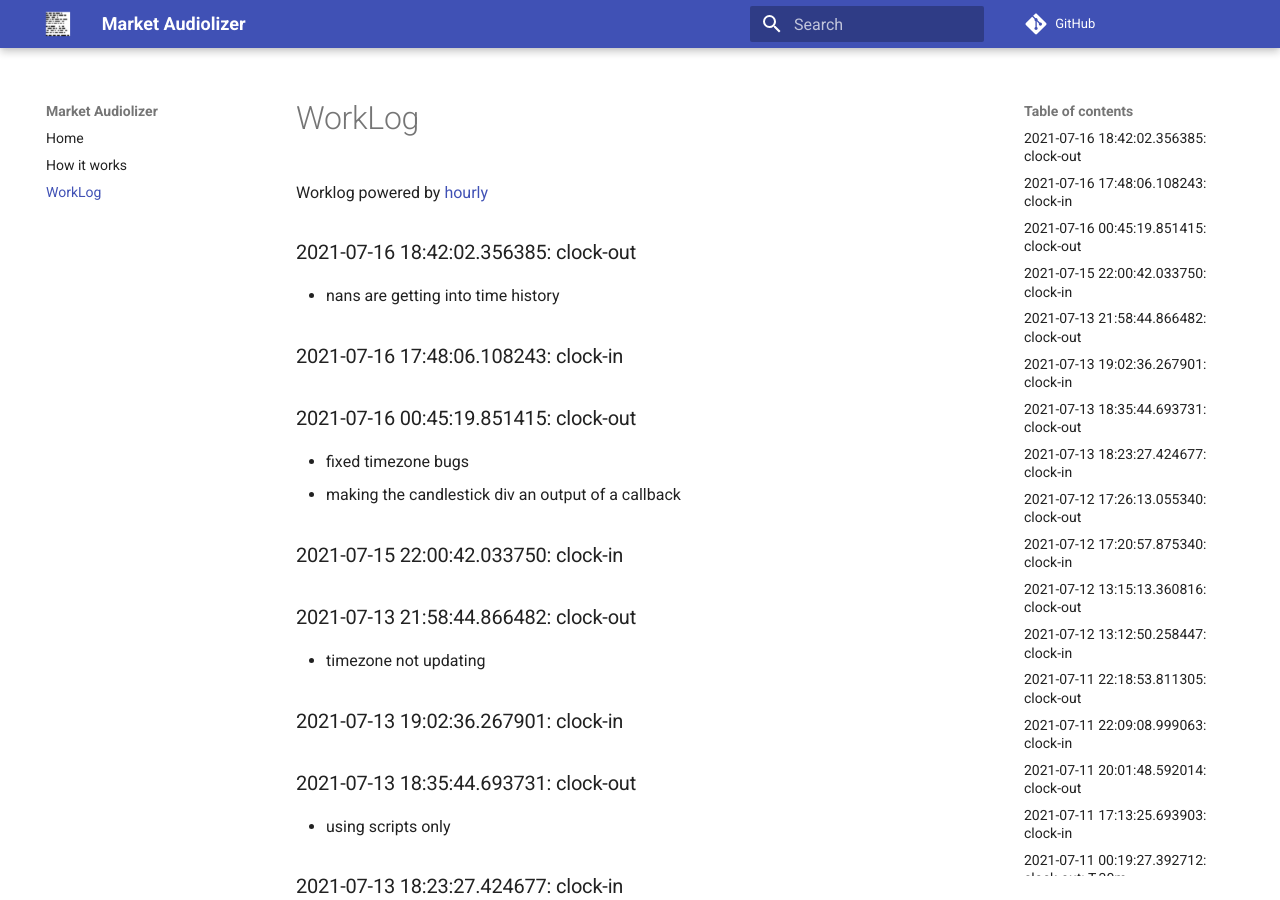
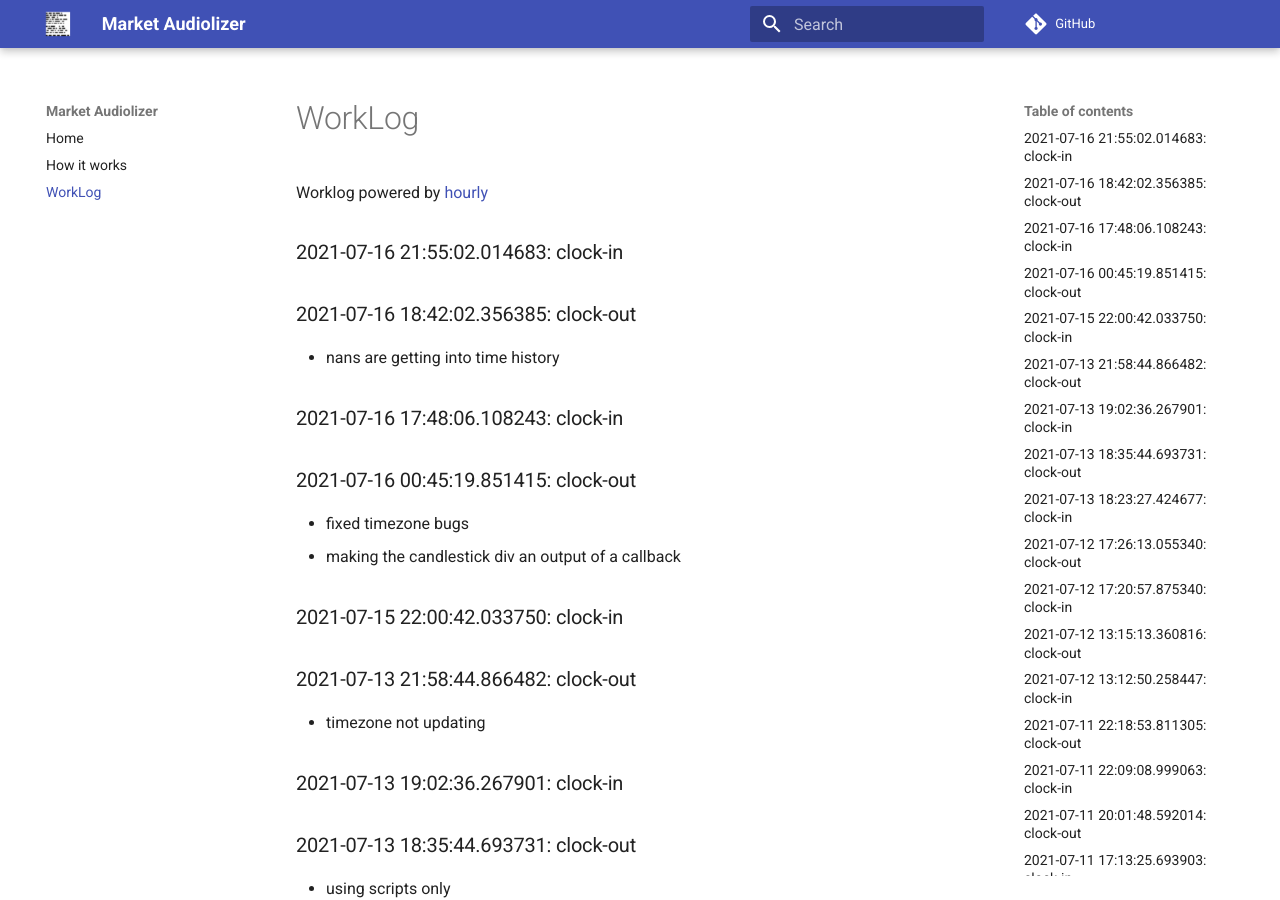
Before and after one commit to asherp/audiolizer, an MkDocs documentation site: the page built from docs/WorkLog.md, in a window 1280 px wide and 900 px high. Built offline with MkDocs 1.6.1 and Material for MkDocs 9.7.7, drawn with Linux system fonts in a browser that asks for light colours; comment, search, counter and statistics services are not loaded.

Commit message:
clock-in

```diff
--- a/WorkLog.md
+++ b/WorkLog.md
@@ -1,3 +1,6 @@
+
+### 2021-07-16 21:55:02.014683: clock-in
+
 ### 2021-07-16 18:42:02.356385: clock-out
 
 * nans are getting into time history
```
